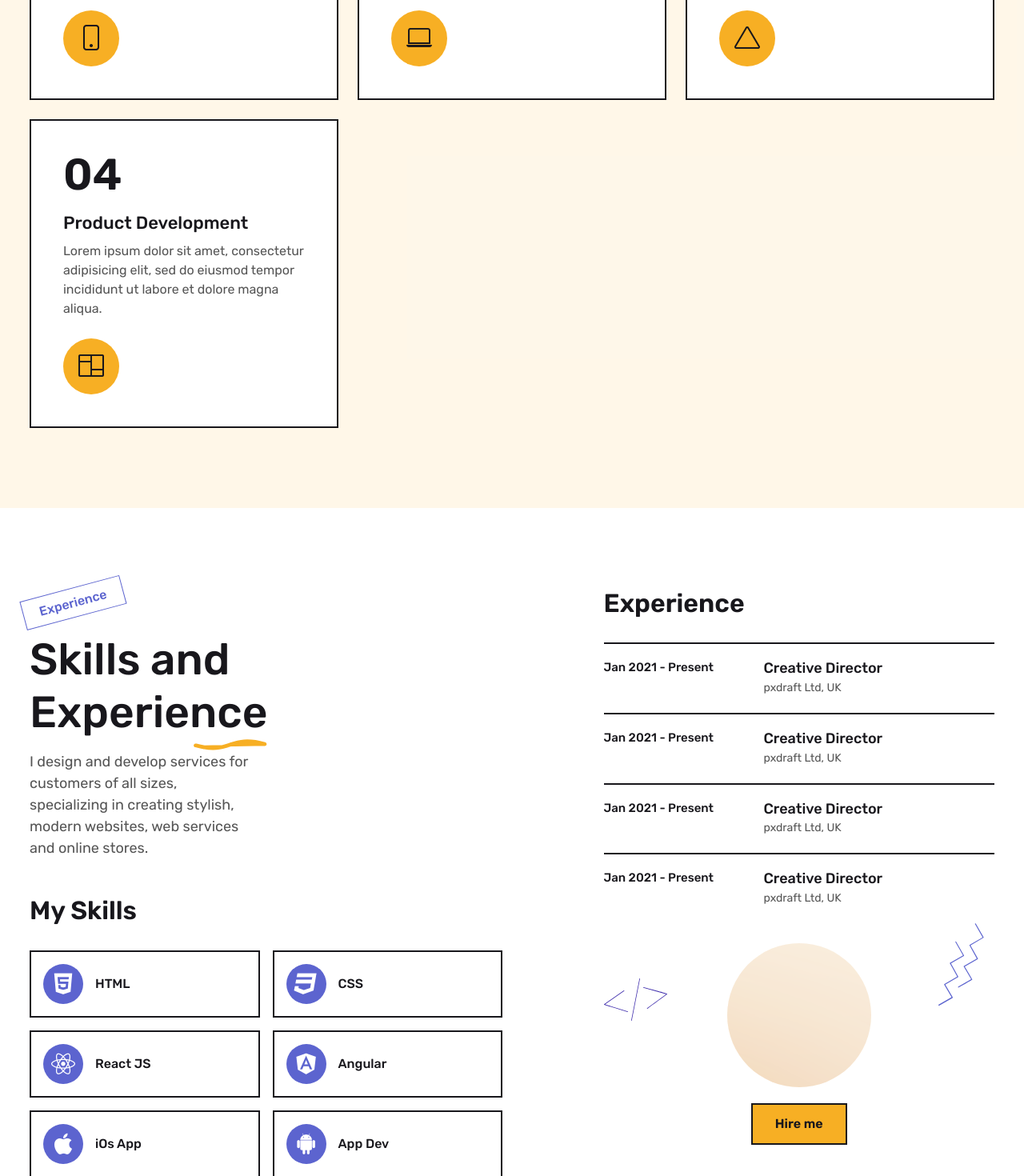
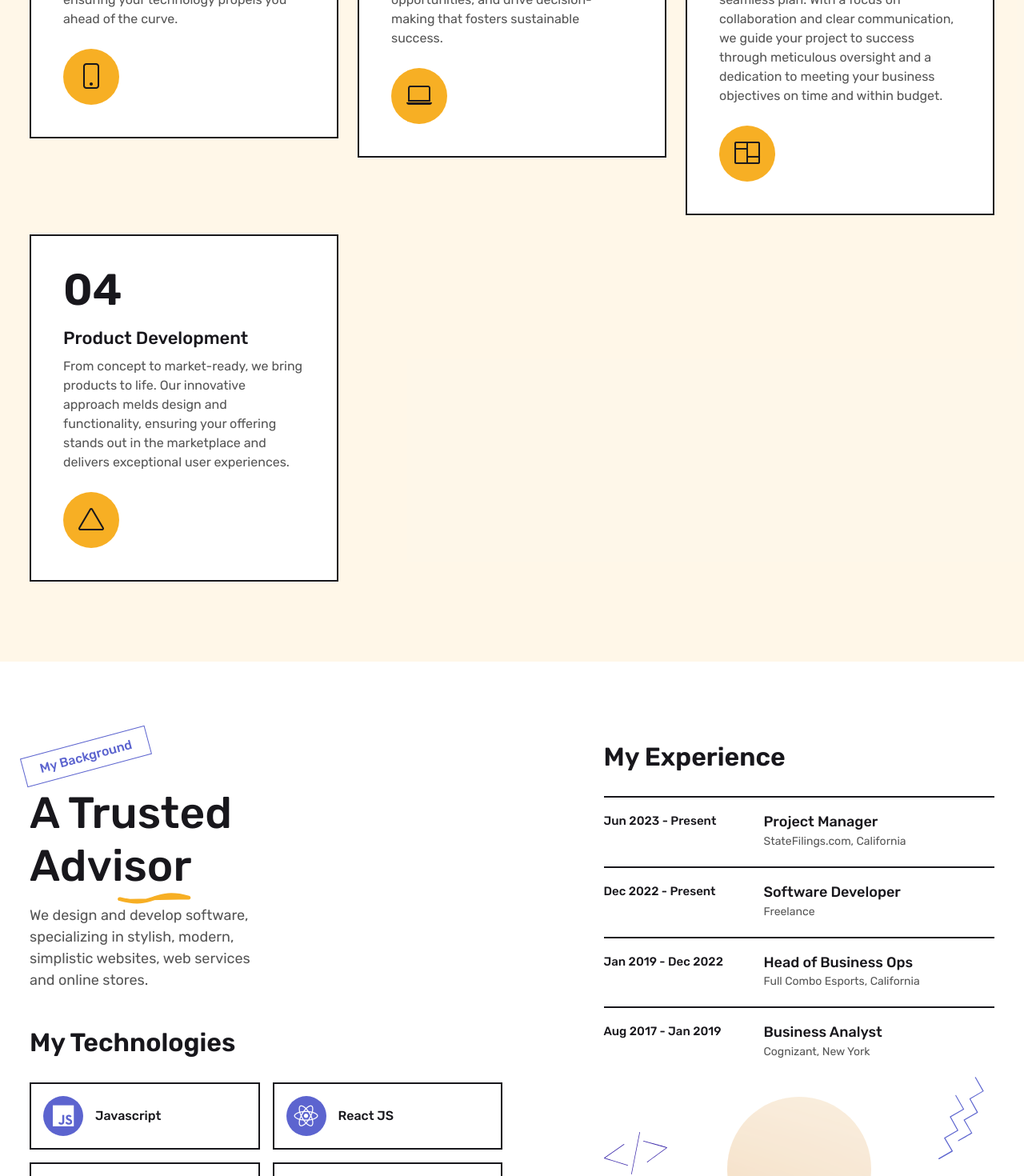
Before and after one commit to jensenmiers/itsJensenPortfolio, a Next.js app in the folder boston/: page / in a window 1280 px wide. Shown: the part 1330-2800 px from the top of the page at 80% size. Built offline with nearby package versions, Linux system fonts and the light colour scheme.

Commit message:
more personal website progress

```diff
--- a/boston/src/components/Contact.js
+++ b/boston/src/components/Contact.js
@@ -3,17 +3,17 @@ import { useState } from "react";
 import SectionTitle from "./SectionTitle";
 
 const contactInfo = [
-  { id: 1, label: "Phone", value: "+01 123 654 8096", icon: "fas fa-envelope" },
+  { id: 1, label: "Phone", value: "+1 310 999 8980", icon: "fas fa-phone-alt" },
   {
     id: 2,
     label: "Mail",
-    value: "info@domainname.com",
-    icon: "fas fa-phone-alt",
+    value: "jensenmiers@gmail.com",
+    icon: "fas fa-envelope",
   },
   {
     id: 3,
     label: "Visit My Studio",
-    value: "Warnwe Park Streetperrine, FL 33157 New York City",
+    value: "312 Arizona Ave, Santa Monica, CA 90401",
     icon: "fas fa-map-marker-alt",
   },
 ];
--- a/boston/src/components/Footer.js
+++ b/boston/src/components/Footer.js
@@ -5,21 +5,21 @@ const Footer = () => {
         <div className="row align-items-center">
           <div className="col-md-6 py-2">
             <div className="nav justify-content-center justify-content-md-start">
-              <a href="#">
+              {/* <a href="#">
                 <i className="fab fa-facebook-f" />
-              </a>
-              <a href="#">
+              </a> */}
+              <a href="https://twitter.com/@itsjensen">
                 <i className="fab fa-twitter" />
               </a>
-              <a href="#">
+              <a href="https://www.instagram.com/jensenmiers/">
                 <i className="fab fa-instagram" />
               </a>
-              <a href="#">
+              <a href="https://www.linkedin.com/in/jensenmiers/">
                 <i className="fab fa-linkedin-in" />
               </a>
-              <a href="#">
+              {/* <a href="#">
                 <i className="fab fa-pinterest" />
-              </a>
+              </a> */}
             </div>
           </div>
           <div className="col-md-6 py-2 text-center text-md-end">
--- a/boston/src/components/Home.js
+++ b/boston/src/components/Home.js
@@ -12,7 +12,7 @@ const Home = () => {
           <div className="col-lg-6 pe-xl-5 py-5">
             <div className="home-intro one-page-nav">
               <h6>
-                <span>Hello.</span>
+                <span>Welcome!</span>
               </h6>
               <h1>
                 We Have <br />
@@ -21,7 +21,7 @@ const Home = () => {
                 Experience
               </h1>
               <p>
-                I develop, manage, and operate software products.
+                We develop, manage, and operate all kinds of software.
               </p>
               <div className="btn-bar">
                 <a className="px-btn px-btn-theme" href="#contactus">
--- a/boston/src/components/Services.js
+++ b/boston/src/components/Services.js
@@ -5,32 +5,32 @@ const serviceData = [
     id: 1,
     name: "Software Development",
     icon: "bi bi-phone",
-    desc: "Lorem ipsum dolor sit amet, consectetur adipisicing elit, sed do eiusmod tempor incididunt ut labore et dolore magna aliqua.",
+    desc: "Transforming your vision into efficient software solutions. Our dedicated team crafts seamless applications tailored for robust performance and scalability, ensuring your technology propels you ahead of the curve.",
   },
   {
     id: 2,
     name: "Business Analysis",
     icon: "bi bi-laptop",
-    desc: "Lorem ipsum dolor sit amet, consectetur adipisicing elit, sed do eiusmod tempor incididunt ut labore et dolore magna aliqua.",
+    desc: "Unlock the potential of your business with in-depth analysis. We delve into the core of your operations to streamline processes, identify growth opportunities, and drive decision-making that fosters sustainable success.",
   },
   {
     id: 3,
     name: "Project Management",
-    icon: "bi bi-triangle",
-    desc: "Lorem ipsum dolor sit amet, consectetur adipisicing elit, sed do eiusmod tempor incididunt ut labore et dolore magna aliqua.",
+    icon: "bi bi-columns",
+    desc: "Navigating the complexities of stakeholder dynamics, our project management service ensures that every voice is heard and integrated into a seamless plan. With a focus on collaboration and clear communication, we guide your project to success through meticulous oversight and a dedication to meeting your business objectives on time and within budget.",
   },
   {
     id: 4,
     name: "Product Development",
-    icon: "bi bi-columns",
-    desc: "Lorem ipsum dolor sit amet, consectetur adipisicing elit, sed do eiusmod tempor incididunt ut labore et dolore magna aliqua.",
+    icon: "bi bi-triangle",
+    desc: "From concept to market-ready, we bring products to life. Our innovative approach melds design and functionality, ensuring your offering stands out in the marketplace and delivers exceptional user experiences.",
   },
 ];
 const Services = () => {
   return (
     <section id="services" className="section services-section bg-gray">
       <div className="container">
-        <SectionTitle heading={"Services I Offer"} subHeading={"Services"} />
+        <SectionTitle heading={"Services We Offer"} subHeading={"Services"} />
         <div className="row gy-4">
           {serviceData.map((service) => (
             <div className="col-sm-6 col-lg-4" key={service.id}>
--- a/boston/src/components/Skill.js
+++ b/boston/src/components/Skill.js
@@ -1,37 +1,37 @@
 import SectionTitle from "./SectionTitle";
 
 const skillsData = [
-  { id: 1, name: "HTML", icon: "fab fa-html5" },
-  { id: 2, name: "CSS", icon: "fab fa-css3" },
-  { id: 3, name: "React JS", icon: "fab fa-react" },
-  { id: 4, name: "Angular", icon: "fab fa-angular" },
-  { id: 5, name: "iOs App", icon: "fab fa-apple" },
-  { id: 6, name: "App Dev", icon: "fab fa-android" },
+  { id: 1, name: "Javascript", icon: "fab fa-js" },
+  { id: 2, name: "React JS", icon: "fab fa-react" },
+  { id: 3, name: "Angular", icon: "fab fa-angular"},
+  { id: 4, name: "SQL", icon: "fas fa-database" },
+  { id: 5, name: "Ruby on Rails", icon: "fas fa-gem" },
+  { id: 6, name: "Nest.js", icon: "fab fa-node" },
 ];
 const experiencesData = [
   {
     id: 1,
-    date: "Jan 2021 - Present",
-    designation: "Creative Director",
-    company: "pxdraft Ltd, UK",
+    date: "Jun 2023 - Present",
+    designation: "Project Manager",
+    company: "StateFilings.com, California",
   },
   {
     id: 2,
-    date: "Jan 2021 - Present",
-    designation: "Creative Director",
-    company: "pxdraft Ltd, UK",
+    date: "Dec 2022 - Present",
+    designation: "Software Developer",
+    company: "Freelance",
   },
   {
     id: 3,
-    date: "Jan 2021 - Present",
-    designation: "Creative Director",
-    company: "pxdraft Ltd, UK",
+    date: "Jan 2019 - Dec 2022",
+    designation: "Head of Business Ops",
+    company: "Full Combo Esports, California",
   },
   {
     id: 4,
-    date: "Jan 2021 - Present",
-    designation: "Creative Director",
-    company: "pxdraft Ltd, UK",
+    date: "Aug 2017 - Jan 2019",
+    designation: "Business Analyst",
+    company: "Cognizant, New York",
   },
 ];
 const Skill = () => {
@@ -41,15 +41,15 @@ const Skill = () => {
         <div className="row">
           <div className="col-lg-6">
             <SectionTitle
-              heading={"Skills and  Experience"}
-              subHeading={"Experience"}
+              heading={"A Trusted Advisor"}
+              subHeading={"My Background"}
               text={
-                "I design and develop services for customers of all sizes, specializing in creating stylish, modern websites, web services and online stores."
+                "We design and develop software, specializing in stylish, modern, simplistic websites, web services and online stores."
               }
             />
 
             <div className="skill-box">
-              <h3>My Skills</h3>
+              <h3>My Technologies</h3>
               <div className="row g-3">
                 {skillsData.map((skill) => (
                   <div className="col-6 col-md-4 col-lg-6" key={skill.id}>
@@ -66,7 +66,7 @@ const Skill = () => {
           </div>
           <div className="col-lg-6 col-xl-5 ms-auto pt-5 pt-lg-0">
             <div className="experience-box">
-              <h3>Experience</h3>
+              <h3>My Experience</h3>
               <ul>
                 {experiencesData.map((experience) => (
                   <li key={experience.id}>
```
